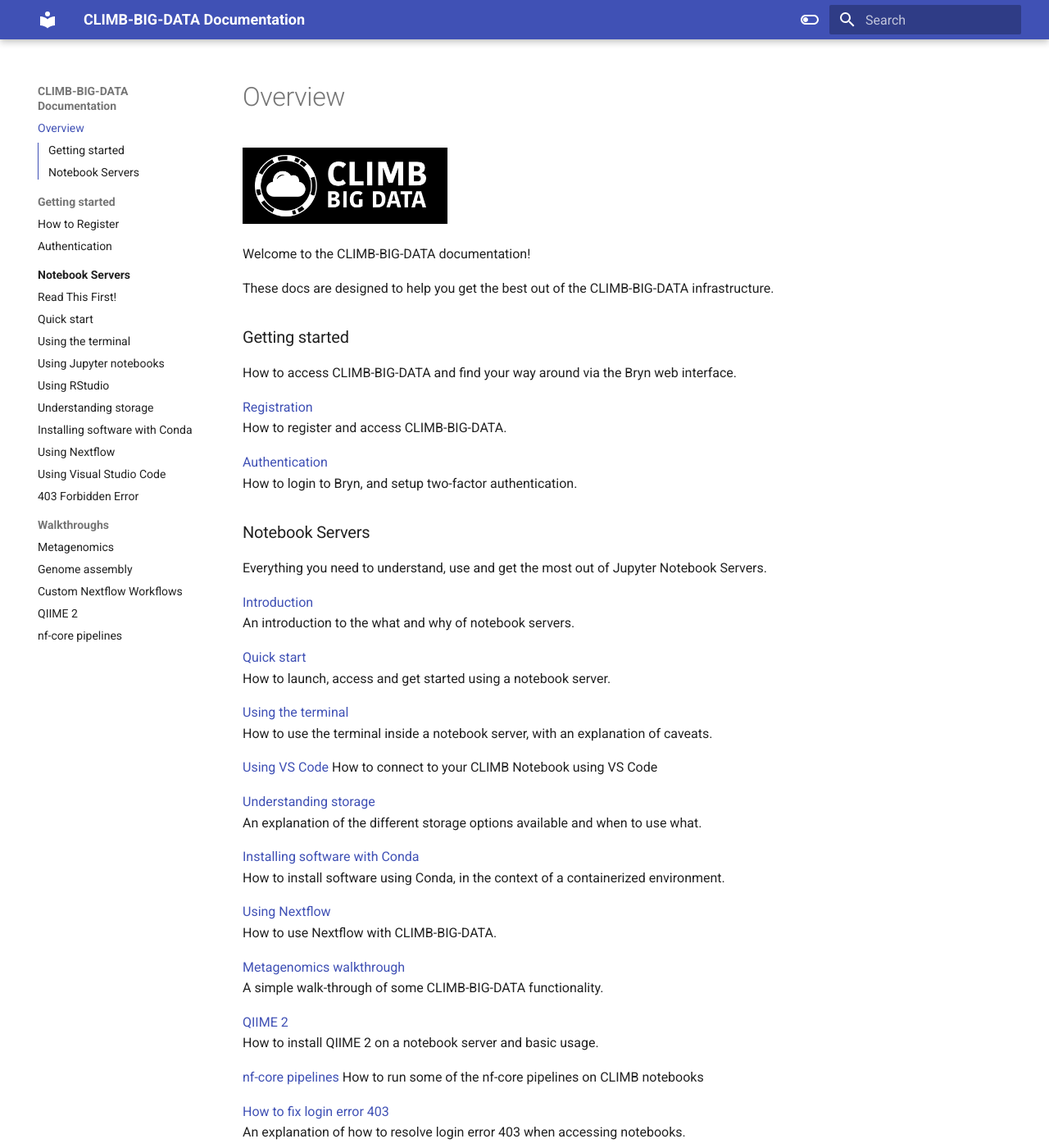
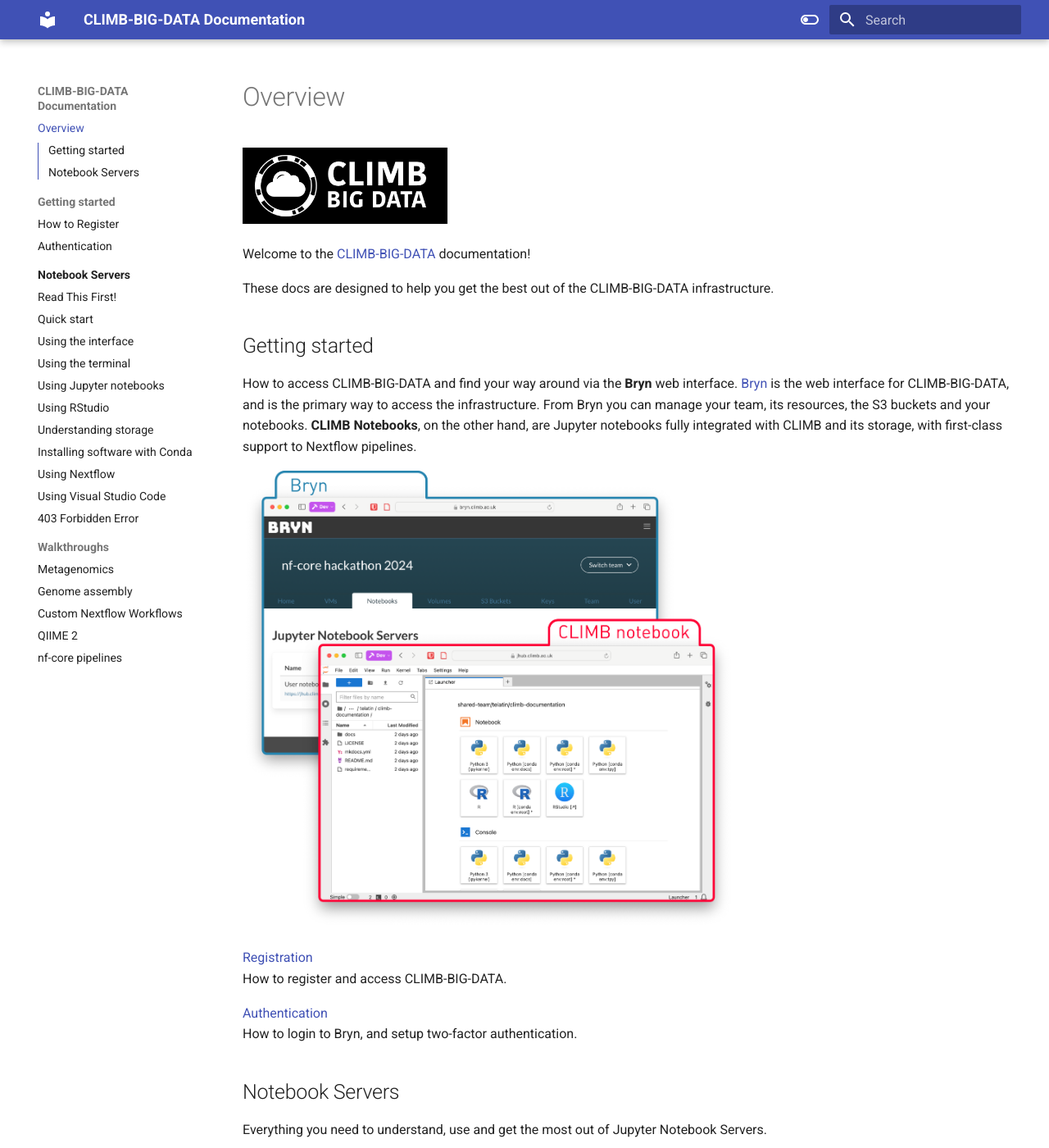
Before and after one commit to MRC-CLIMB/docs, an MkDocs documentation site: the page built from docs/index.md, in a window 1280 px wide and 1400 px high. Shown: the whole window at 82% size. Built offline with MkDocs 1.6.1 and Material for MkDocs 9.7.7, drawn with Linux system fonts in a browser that asks for light colours; some of the changed text lies outside the part shown.

Commit message:
Interface section and minor fixes

```diff
--- a/docs/index.md
+++ b/docs/index.md
@@ -2,13 +2,18 @@
 
 ![CLIMB-BIG-DATA](img/climb_big_data_white_450px.png){ width=250 style="background-color: black;" }
 
-Welcome to the CLIMB-BIG-DATA documentation!
+Welcome to the [CLIMB-BIG-DATA](https://climb.ac.uk/) documentation!
 
 These docs are designed to help you get the best out of the CLIMB-BIG-DATA infrastructure.
 
-### Getting started
+## Getting started
 
-How to access CLIMB-BIG-DATA and find your way around via the Bryn web interface.
+How to access CLIMB-BIG-DATA and find your way around via the **Bryn** web interface.
+[Bryn](https://bryn.climb.ac.uk) is the web interface for CLIMB-BIG-DATA, and is the primary way to access the infrastructure.
+From Bryn  you can manage your team, its resources, the S3 buckets and your notebooks. **CLIMB Notebooks**, on the other hand,
+are Jupyter notebooks fully integrated with CLIMB and its storage, with first-class support to Nextflow pipelines.
+
+![Bryn vs CLIMB notebook](img/bryn-notebook.png){ width=600 style="background-color: white; margin: auto;" }
 
 [Registration](getting-started/how-to-register.md)
 How to register and access CLIMB-BIG-DATA.
@@ -16,7 +21,7 @@ How to register and access CLIMB-BIG-DATA.
 [Authentication](getting-started/authentication.md)
 How to login to Bryn, and setup two-factor authentication.
 
-### Notebook Servers
+## Notebook Servers
 
 Everything you need to understand, use and get the most out of Jupyter Notebook Servers.
 
@@ -29,7 +34,7 @@ How to launch, access and get started using a notebook server.
 [Using the terminal](notebook-servers/using-the-terminal.md)
 How to use the terminal inside a notebook server, with an explanation of caveats.
 
-[Using VS Code](using-vscode.md)
+[Using Visual Studio Code](notebook-servers/using-vscode.md)
 How to connect to your CLIMB Notebook using VS Code
 
 [Understanding storage](storage/index.md)
--- a/mkdocs.yml
+++ b/mkdocs.yml
@@ -44,6 +44,7 @@ nav:
       - notebook-servers/index.md
       - "Read This First!": "notebook-servers/read-this-first.md"
       - "Quick start": "notebook-servers/quick-start.md"
+      - "Using the interface": "notebook-servers/using-interface.md"
       - "Using the terminal": "notebook-servers/using-the-terminal.md"
       - "Using Jupyter notebooks": "notebook-servers/using-jupyter.md"
       - "Using RStudio": "notebook-servers/using-rstudio.md"
```
Also changed, not shown: docs/notebook-servers/using-interface.md (added, +60 -0 lines), docs/notebook-servers/using-jupyter.md (+1 -1 lines), docs/walkthroughs/metagenomics-tutorial.md (+2 -2 lines), docs/img/bryn-notebook.png (added), docs/notebook-servers/img/tabs.png (added), docs/notebook-servers/img/tabs2.png (added), docs/notebook-servers/index.md (line endings or trailing spaces), 1 other file.
